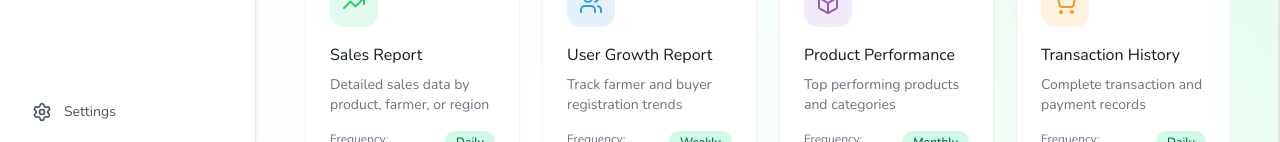
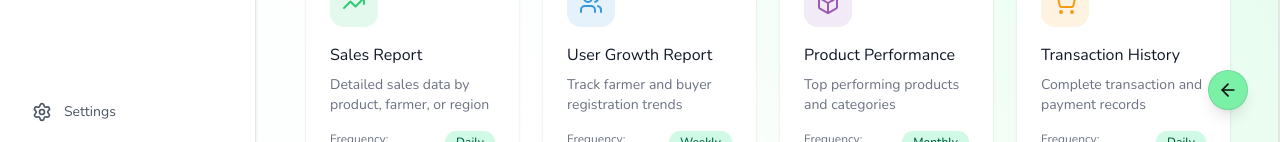
Before and after one commit to OluwaseunSodeeq/farmconnect, a Next.js app: page /dashboard/reports in a window 1280 px wide. Shown: the part 658-800 px from the top of the page. Built offline with nearby package versions, Linux system fonts and the light colour scheme.

Commit message:
CRUD functionality initialised!

```diff
--- /dev/null
+++ b/app/components/BackButton.js
@@ -0,0 +1,13 @@
+import { Router } from "next/router";
+import { useRouter } from "next/navigation";
+import { ArrowLeft } from "lucide-react";
+
+export default function BackButton() {
+    const router = useRouter();
+    const BackHandler = () => {
+       router.back("/home");
+    }
+  return <div className=" border rounded-full h-10 w-10 bg-green-300 flex items-center justify-center fixed bottom-8 right-8 shadow-lg z-50">
+    <ArrowLeft size={20} className="cursor-pointer" onClick={BackHandler} />
+  </div>
+};
--- a/app/components/Header.js
+++ b/app/components/Header.js
@@ -43,16 +43,16 @@ export default function Header() {
     <div className="w-full shadow-md ">
       <Wrapper bg={bg}>
         <div>
-          <div className="  flex justify-between items-center px-[1rem] xl:px-[5rem] py-3.5  2xl:px-[7rem]">
+          <div className="  flex justify-between items-center px-4 xl:px-20 py-3.5  2xl:px-28">
             <div className=" block xl:hidden">
               <Logo />
             </div>
             <Nav nav={navs} />
-            <div className="hidden xl:block xl:ml-[5rem]">
+            <div className="hidden xl:block xl:ml-20">
               <Logo />
             </div>
 
-            <div className="hidden  xl:flex gap-[2rem]">
+            <div className="hidden  xl:flex gap-8">
               <DropDown options={dropDown1} />
               <DropDown options={dropDown2} />
               <Button btnBg={btnBg} textColor={bg}>
--- a/app/dashboard/layout.js
+++ b/app/dashboard/layout.js
@@ -4,6 +4,7 @@ import { useState } from "react";
 import Wrapper from "../components/Wrapper";
 import Sidebar from "../dashboardcomponents/Sidebar";
 import { TopNavigation } from "../dashboardcomponents/TopNavigation";
+import BackButton from "../components/BackButton";
 
 export default function DashboardLayout({ children }) {
   const [isOpen, setIsOpen] = useState(true);
@@ -14,14 +15,15 @@ export default function DashboardLayout({ children }) {
 
   return (
     <Wrapper>
-      <div className="flex min-h-screen bg-gradient-to-tr to-green-100 via-white from-green-50">
+      <div className="flex min-h-screen bg-linear-to-tr to-green-100 via-white from-green-50">
         {/* Sidebar */}
         <Sidebar isOpen={isOpen} />
 
         {/* Main Content */}
-        <div className="flex-1 flex flex-col ml-64">
+        <div className="flex-1 relative flex flex-col ml-64">
           <TopNavigation toggleSidebar={toggleSidebar} />
           <main className="flex-1 p-6">{children}</main>
+          <BackButton />
         </div>
       </div>
     </Wrapper>
```
